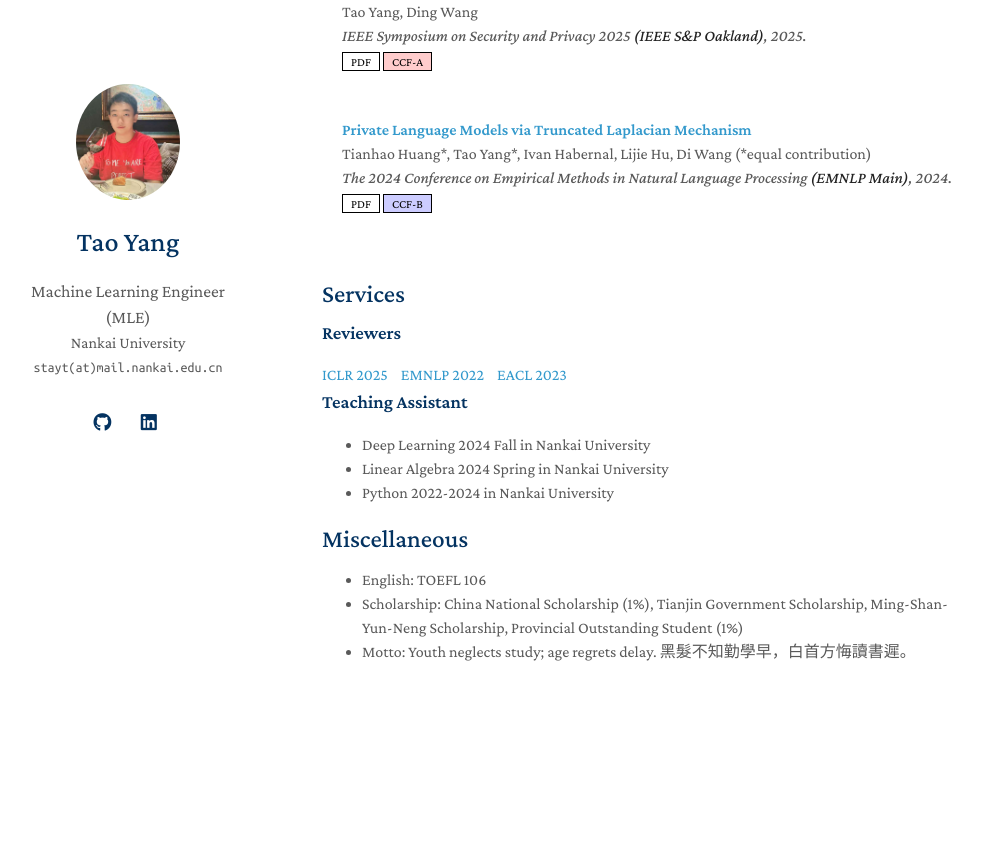
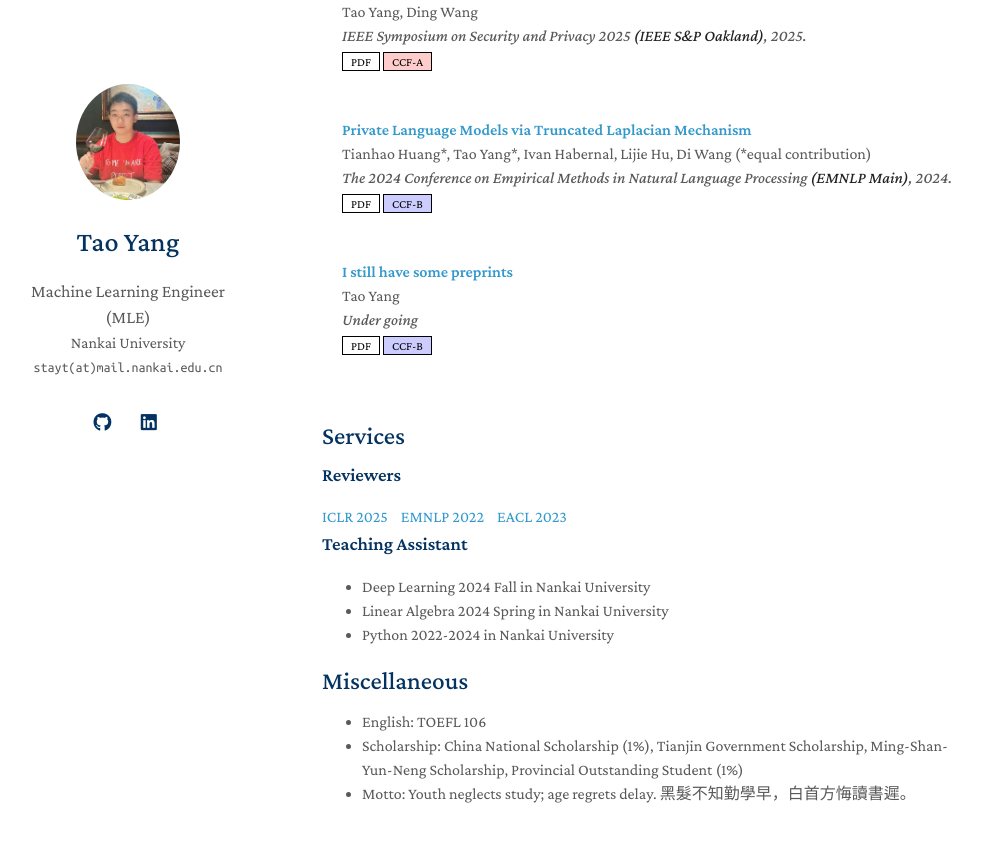
Before and after one commit to stayt1/stayt1.github.io, a Jekyll site: the page built from index.md, in a window 1280 px wide and 900 px high, scrolled down 1061 px. Shown: the top 842 px of the window, without its empty margins (148-1129 px from the left). Built offline with Jekyll 4.4.1, drawn with Linux system fonts in a browser that asks for light colours; a style sheet for code colours, icons or effects is not loaded; our own code applies the rules of GitHub Pages for plain Markdown files; before the commit the page ends 1819 px from its top, so only the background shows below that.

Commit message:
Update publications.yml

```diff
--- a/_data/publications.yml
+++ b/_data/publications.yml
@@ -9,3 +9,8 @@ main:
     conference: The 2024 Conference on Empirical Methods in Natural Language Processing <strong>(EMNLP Main)</strong>, 2024.
     pdf: stayt1.github.io
     ccfb: CCF-B
+  - title: "I still have some preprints"
+    authors: Tao Yang
+    conference: Under going
+    pdf: stayt1.github.io
+    ccfb: CCF-B
```
